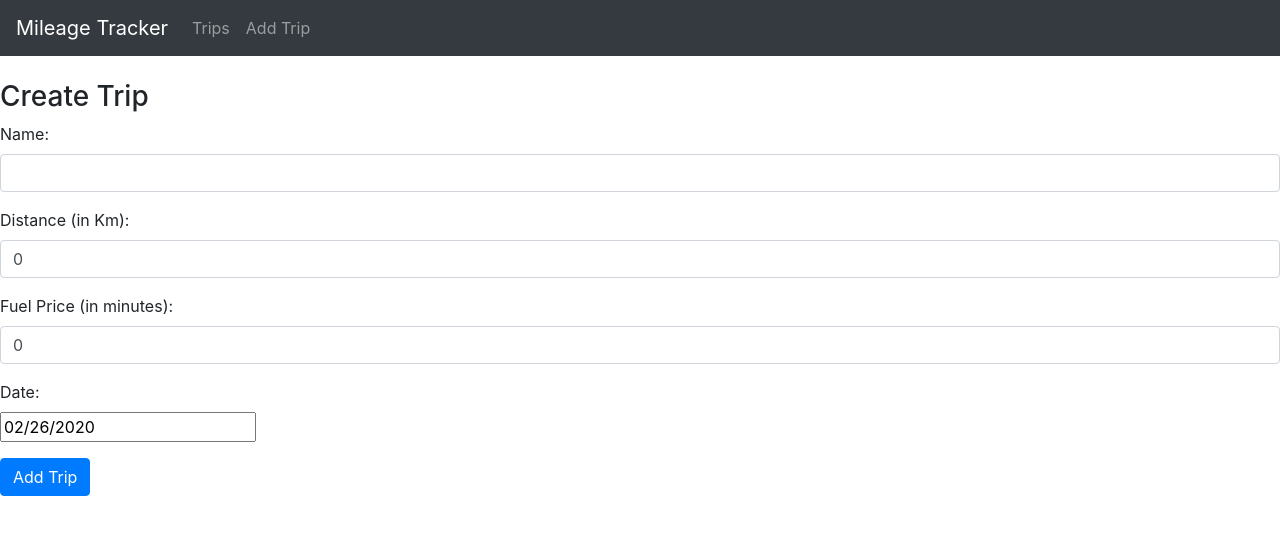
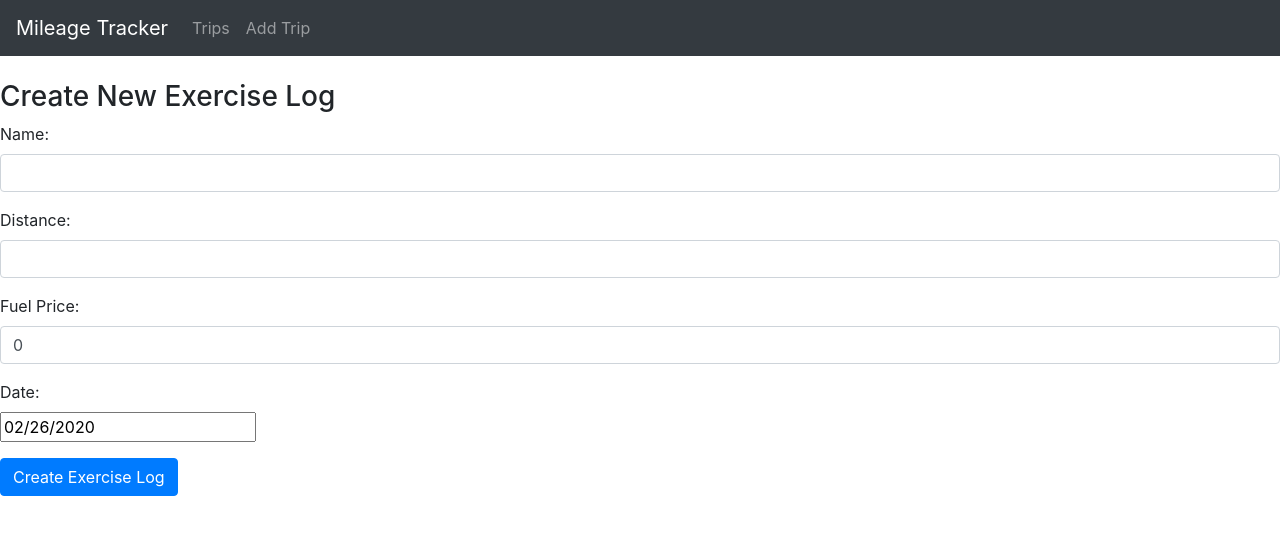
Before and after one commit to hagoraya/Mileage_Tracker, a React (Create React App) app in the folder mileage-app/: page /create in a window 1280 px wide. Shown: the top 534 px of the page. Built offline with nearby package versions, Linux system fonts and the light colour scheme.

Commit message:
create-trip obsubmit working

```diff
--- a/mileage-app/src/components/create-trip.component.js
+++ b/mileage-app/src/components/create-trip.component.js
@@ -1,18 +1,29 @@
 import React, { Component } from 'react';
 import axios from 'axios';
-import DatePicker from 'react-datepicker'
-import "react-datepicker/dist/react-datepicker.css"
+import DatePicker from 'react-datepicker';
+import "react-datepicker/dist/react-datepicker.css";
 
-export default class CreateTrip extends Component {
+export default class CreateExercise extends Component {
     constructor(props) {
         super(props);
 
+        this.onChangeName = this.onChangeName.bind(this);
+        this.onChangeDistance = this.onChangeDistance.bind(this);
+        this.onChangeFuelprice = this.onChangeFuelprice.bind(this);
+        this.onChangeDate = this.onChangeDate.bind(this);
+        this.onSubmit = this.onSubmit.bind(this);
+
         this.state = {
             name: '',
-            distance: 0,
-            fuel_price: 0,
-            date: new Date()
+            distance: '',
+            fuelprice: 0,
+            date: new Date(),
         }
+    }
+
+    componentDidMount() {
+
+
     }
 
     onChangeName(e) {
@@ -27,9 +38,9 @@ export default class CreateTrip extends Component {
         })
     }
 
-    onChangeFuel_price(e) {
+    onChangeFuelprice(e) {
         this.setState({
-            fuel_price: e.target.value
+            fuelprice: e.target.value
         })
     }
 
@@ -42,50 +53,48 @@ export default class CreateTrip extends Component {
     onSubmit(e) {
         e.preventDefault();
 
-        const trip = {
+        const exercise = {
             name: this.state.name,
             distance: this.state.distance,
-            fuel_price: this.state.fuel_price,
+            fuelprice: this.state.fuelprice,
             date: this.state.date
         }
 
-        console.log(trip);
+        console.log(exercise);
 
         window.location = '/';
-
     }
-
 
     render() {
         return (
             <div>
-                <h3>Create Trip</h3>
+                <h3>Create New Exercise Log</h3>
                 <form onSubmit={this.onSubmit}>
                     <div className="form-group">
                         <label>Name: </label>
-                        <input type="string"
+                        <input ref="userInput"
                             required
                             className="form-control"
                             value={this.state.name}
-                            onChange={this.onChangeName}
-                        />
+                            onChange={this.onChangeName}>
+                        </input>
                     </div>
                     <div className="form-group">
-                        <label>Distance (in Km): </label>
-                        <input
-                            type="number"
+                        <label>Distance: </label>
+                        <input type="text"
+                            required
                             className="form-control"
                             value={this.state.distance}
                             onChange={this.onChangeDistance}
                         />
                     </div>
                     <div className="form-group">
-                        <label>Fuel Price (in minutes): </label>
+                        <label>Fuel Price: </label>
                         <input
-                            type="number"
+                            type="text"
                             className="form-control"
-                            value={this.state.fuel_price}
-                            onChange={this.onChangeFuel_price}
+                            value={this.state.fuelprice}
+                            onChange={this.onChangeFuelprice}
                         />
                     </div>
                     <div className="form-group">
@@ -99,7 +108,7 @@ export default class CreateTrip extends Component {
                     </div>
 
                     <div className="form-group">
-                        <input type="submit" value="Add Trip" className="btn btn-primary" />
+                        <input type="submit" value="Create Exercise Log" className="btn btn-primary" />
                     </div>
                 </form>
             </div>
```
